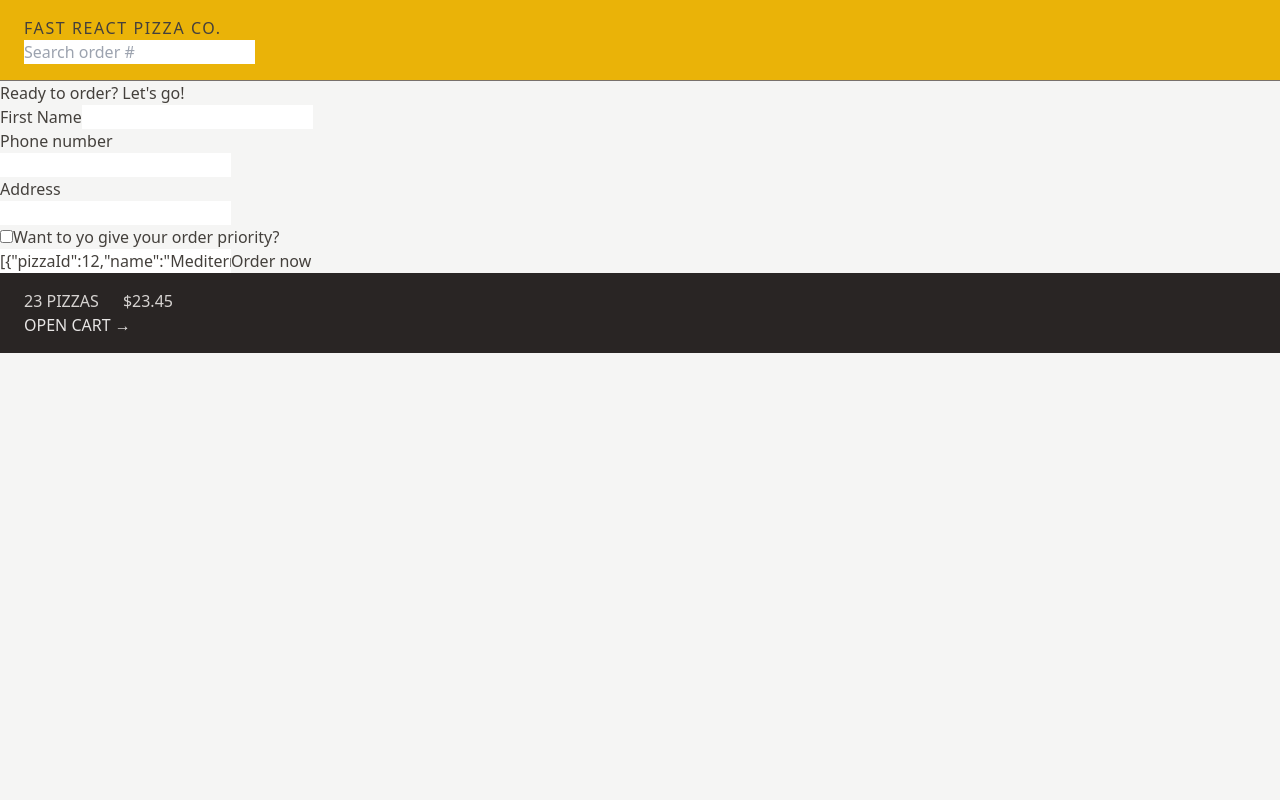
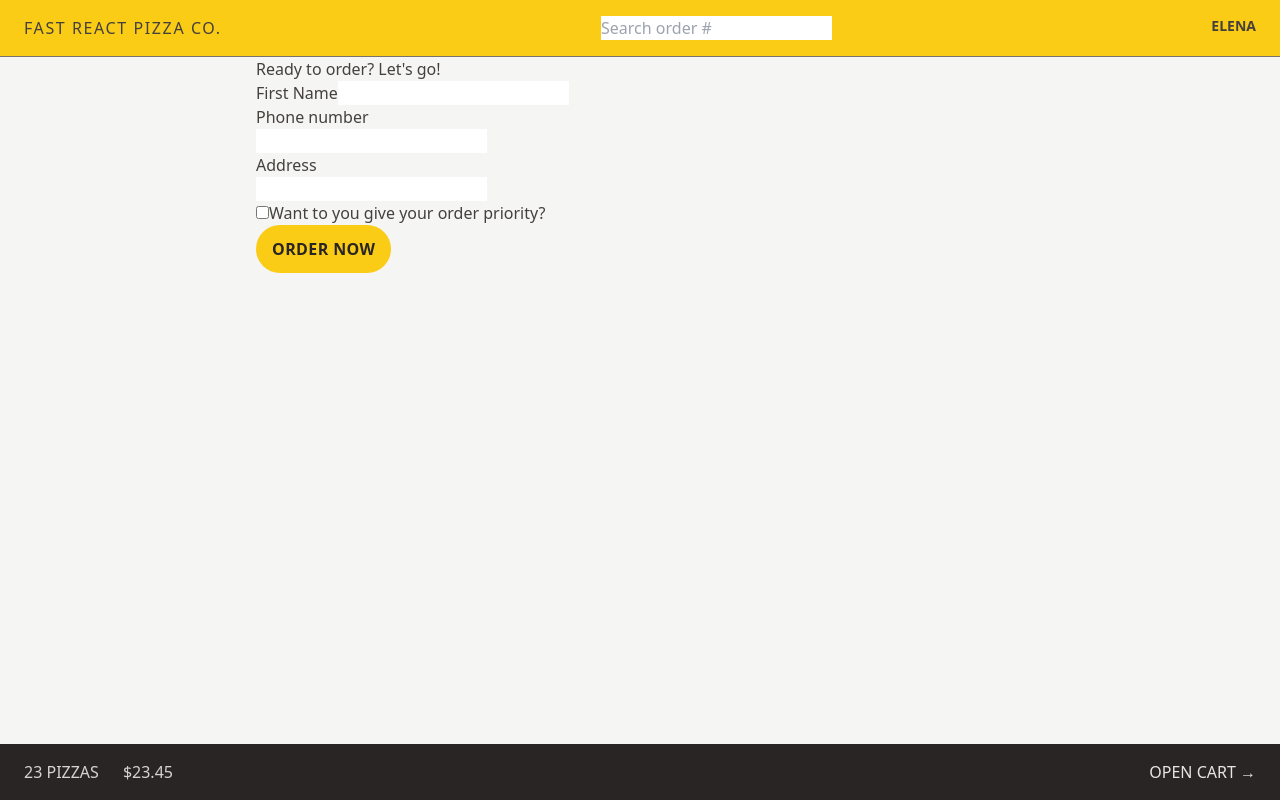
Before and after one commit to Elena-1405/Fast-React-Pizza, a React (Vite) app: page /order/new in a window 1280 px wide. Built offline with nearby package versions, Linux system fonts and the light colour scheme.

Commit message:
Tailwind styling

```diff
--- a/prettierrc.cjs
+++ b/prettier.config.cjs
@@ -1,8 +1,7 @@
-/** @type {import('prettier').Config & import('prettier-plugin-tailwindcss').PluginOptions} */
-export default {
+module.exports = {
+  singleQuote: true,
   jsxSingleQuote: true,
   semi: true,
-  singleQuote: true,
   trailingComma: 'es5',
   printWidth: 80,
   tabWidth: 2,
--- a/src/features/cart/Cart.jsx
+++ b/src/features/cart/Cart.jsx
@@ -28,7 +28,12 @@ function Cart() {
   const cart = fakeCart;
   return (
     <div>
-      <Link to='/menu'>&larr; Back to menu</Link>
+      <Link
+        to='/menu'
+        className='text-sm text-blue-500 hover:text-blue-700 hover:underline'
+      >
+        &larr; Back to menu
+      </Link>
       <h2>Your cart, %NAME%</h2>
       <div>
         <Link to='/order/new'>Order pizzas</Link>
--- a/src/features/cart/CartOverview.jsx
+++ b/src/features/cart/CartOverview.jsx
@@ -2,8 +2,8 @@ import { Link } from 'react-router-dom';
 
 function CartOverview() {
   return (
-    <div className='bg-stone-800 uppercase text-stone-200 p-4 px-4 py-4 sm:px-6'>
-      <p className='text-semibold-300 text-stone-300 space-x-4 sm:space-x-6 text-sm md:text-base'>
+    <div className='item-center flex justify-between bg-stone-800 p-4 px-4 py-4 uppercase text-stone-200 sm:px-6'>
+      <p className='text-semibold-300 space-x-4 text-sm text-stone-300 sm:space-x-6 md:text-base'>
         <span>23 pizzas</span>
         <span>$23.45</span>
       </p>
--- a/src/features/order/CreateOrder.jsx
+++ b/src/features/order/CreateOrder.jsx
@@ -74,12 +74,17 @@ function CreateOrder() {
             // value={withPriority}
             // onChange={(e) => setWithPriority(e.target.checked)}
           />
-          <label htmlFor='priority'>Want to yo give your order priority?</label>
+          <label htmlFor='priority'>
+            Want to you give your order priority?
+          </label>
         </div>
 
         <div>
-          <input type='hidden" name="cart' value={JSON.stringify(cart)} />
-          <button disabled={isSubmitting}>
+          <input type='hidden' name='cart' value={JSON.stringify(cart)} />
+          <button
+            disabled={isSubmitting}
+            className='inline-block rounded-full bg-yellow-400 px-4 py-3 font-semibold uppercase tracking-wide text-stone-800 transition-colors duration-300 hover:bg-yellow-300 focus:bg-yellow-300 focus:outline-none focus:ring focus:ring-yellow-300 focus:ring-offset-2 disabled:cursor-not-allowed'
+          >
             {isSubmitting ? 'Placing order...' : 'Order now'}
           </button>
         </div>
--- a/src/features/user/CreateUser.jsx
+++ b/src/features/user/CreateUser.jsx
@@ -18,7 +18,7 @@ function CreateUser() {
         placeholder='Your full name'
         value={username}
         onChange={(e) => setUsername(e.target.value)}
-        className='w-72 '
+        className='w-72'
       />
 
       {username !== '' && (
--- a/src/features/user/Username.jsx
+++ b/src/features/user/Username.jsx
@@ -1,5 +1,5 @@
 function Username() {
-  return <div className='hidden text-sm font-semibold'>Elena</div>;
+  return <div className='hidden text-sm font-semibold md:block'>Elena</div>;
 }
 
 export default Username;
--- a/src/ui/AppLayout.jsx
+++ b/src/ui/AppLayout.jsx
@@ -7,13 +7,17 @@ function AppLayout() {
   const navigation = useNavigation();
   const isLoading = navigation.state === 'loading';
   return (
-    <div className='layout'>
+    <div className='grid h-screen grid-rows-[auto_1fr_auto]'>
       {isLoading && <Loader />}
 
       <Header />
-      <main>
-        <Outlet />
-      </main>
+
+      <div className='overflow-scroll'>
+        <main className='mx-auto max-w-3xl overflow-scroll'>
+          <Outlet />
+        </main>
+      </div>
+
       <CartOverview />
     </div>
   );
--- a/src/ui/Header.jsx
+++ b/src/ui/Header.jsx
@@ -4,7 +4,7 @@ import Username from '../features/user/Username';
 
 function Header() {
   return (
-    <header className='border-b border-stone-500 bg-yellow-500 px-4 py-4 uppercase sm:px-6'>
+    <header className='item-center flex justify-between border-b border-stone-500 bg-yellow-400 px-4 py-4 uppercase sm:px-6'>
       <Link to='/' className='tracking-widest'>
         Fast React Pizza Co.
       </Link>
--- a/src/ui/Home.jsx
+++ b/src/ui/Home.jsx
@@ -2,11 +2,11 @@ import CreateUser from '../features/user/CreateUser';
 
 function Home() {
   return (
-    <div className='my-10 text-center sm:my-16'>
-      <h1 className='mb-8 text-xl font-semibold'>
+    <div className='my-10 px-4 text-center sm:my-16'>
+      <h1 className='mb-8 text-xl font-semibold md:text-3xl'>
         The best pizza.
         <br />
-        <span className='text-yellow-500'>
+        <span className='my-10 text-yellow-400'>
           Straight out of the oven, straight to you.
         </span>
       </h1>
```
Also changed, not shown: .eslintrc.cjs.
